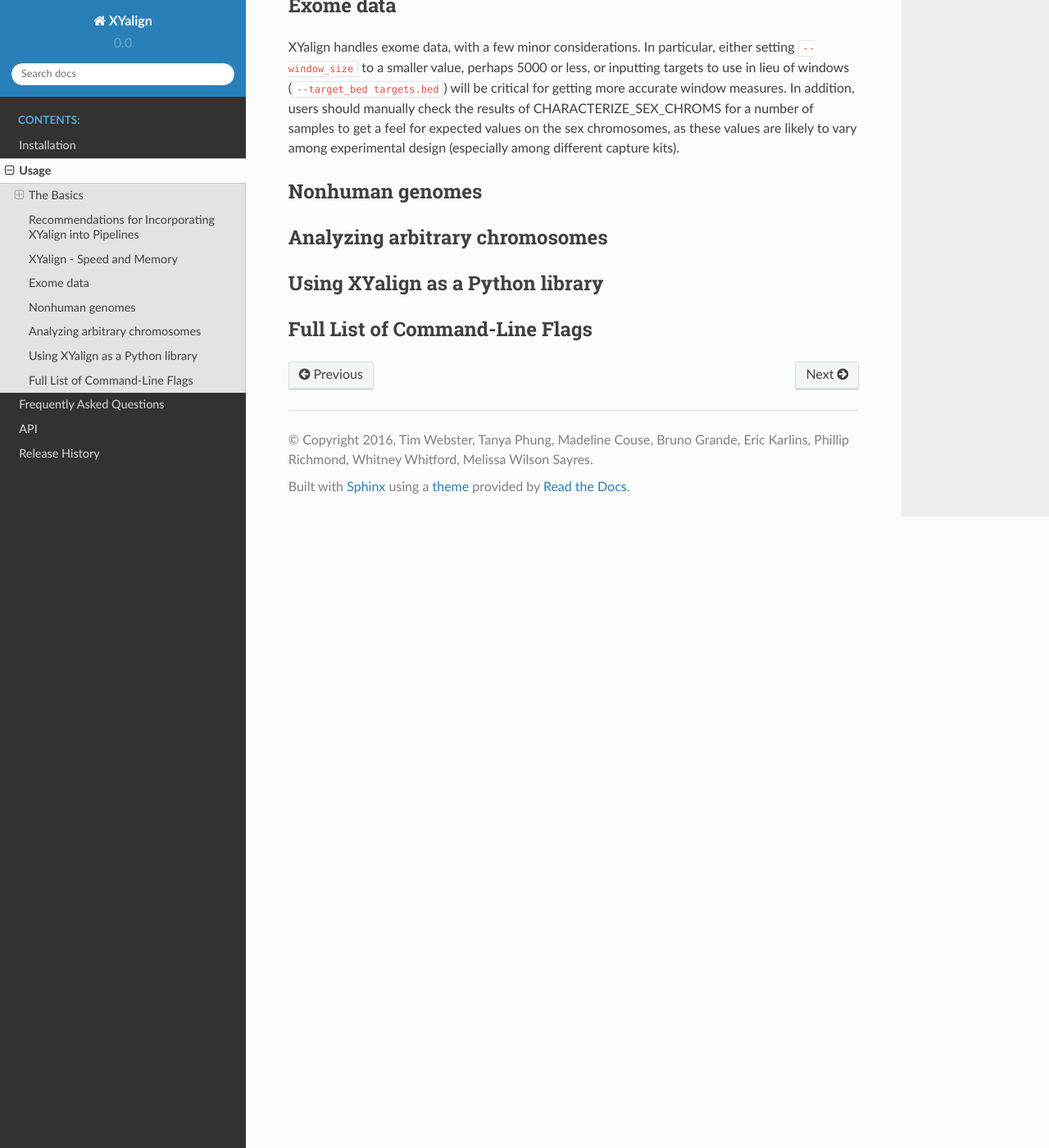
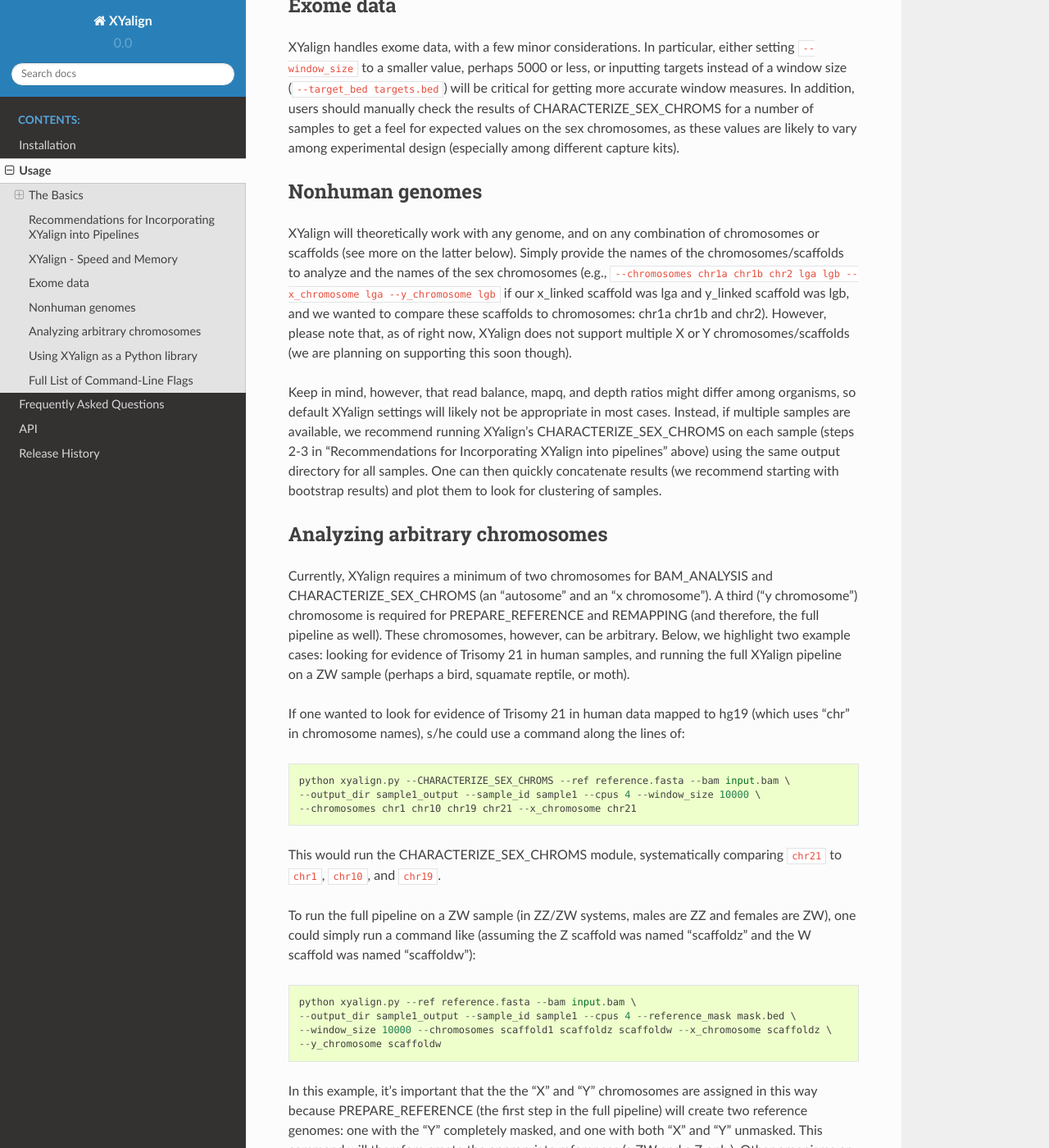
Before and after one commit to SexChrLab/XYalign, a Sphinx documentation site: the page built from docs/usage.rst, in a window 1280 px wide and 1400 px high, scrolled down 4434 px. Shown: the whole window at 82% size. Built offline with Sphinx 7.4.7 and the Read the Docs theme 2.0.0, drawn with Linux system fonts in a browser that asks for light colours; pages that are not in the unit, such as notebooks, are missing from menus; some of the changed text lies outside the part shown.

```diff
--- a/docs/usage.rst
+++ b/docs/usage.rst
@@ -197,7 +197,7 @@ Exome data
 
 XYalign handles exome data, with a few minor considerations.  In particular, either setting
 ``--window_size`` to a smaller value, perhaps 5000 or less, or inputting
-targets to use in lieu of windows (``--target_bed targets.bed``) will be critical
+targets instead of a window size (``--target_bed targets.bed``) will be critical
 for getting more accurate window measures.  In addition, users should manually
 check the results of CHARACTERIZE_SEX_CHROMS for a number of samples to get a feel
 for expected values on the sex chromosomes, as these values are likely to vary among
@@ -206,8 +206,58 @@ experimental design (especially among different capture kits).
 Nonhuman genomes
 ----------------
 
+XYalign will theoretically work with any genome, and on any combination of chromosomes
+or scaffolds (see more on the latter below).  Simply provide the names of the
+chromosomes/scaffolds to analyze and the names of the sex chromosomes (e.g.,
+``--chromosomes chr1a chr1b chr2 lga lgb --x_chromosome lga --y_chromosome lgb``
+if our x_linked scaffold was lga and y_linked scaffold was lgb, and we wanted
+to compare these scaffolds to chromosomes: chr1a chr1b and chr2). However,
+please note that, as of right now, XYalign does not support multiple X or Y
+chromosomes/scaffolds (we are planning on supporting this soon though).
+
+Keep in mind, however, that read balance, mapq, and depth ratios might differ
+among organisms, so default XYalign settings will likely not be appropriate in
+most cases.  Instead, if multiple samples are available, we recommend running
+XYalign's CHARACTERIZE_SEX_CHROMS  on each sample (steps 2-3 in
+"Recommendations for Incorporating XYalign into pipelines" above)
+using the same output directory for all samples.  One can then quickly concatenate
+results (we recommend starting with bootstrap results) and plot them to look
+for clustering of samples.
+
 Analyzing arbitrary chromosomes
 -------------------------------
+
+Currently, XYalign requires a minimum of two chromosomes for BAM_ANALYSIS and
+CHARACTERIZE_SEX_CHROMS (an "autosome" and an "x chromosome").  A third ("y chromosome")
+chromosome is required for PREPARE_REFERENCE and REMAPPING (and therefore, the
+full pipeline as well).  These chromosomes, however, can be arbitrary. Below,
+we highlight two example cases: looking for evidence of Trisomy 21 in human samples,
+and running the full XYalign pipeline on a ZW sample (perhaps a bird, squamate reptile, or moth).
+
+If one wanted to look for evidence of Trisomy 21 in human data mapped to hg19 (which uses
+"chr" in chromosome names), s/he could use a command along the lines of::
+
+	python xyalign.py --CHARACTERIZE_SEX_CHROMS --ref reference.fasta --bam input.bam \
+	--output_dir sample1_output --sample_id sample1 --cpus 4 --window_size 10000 \
+	--chromosomes chr1 chr10 chr19 chr21 --x_chromosome chr21
+
+This would run the CHARACTERIZE_SEX_CHROMS module, systematically comparing
+``chr21`` to ``chr1``, ``chr10``, and ``chr19``.
+
+To run the full pipeline on a ZW sample (in ZZ/ZW systems, males are ZZ and females
+are ZW), one could simply run a command like (assuming the Z scaffold was named
+"scaffoldz" and the W scaffold was named "scaffoldw")::
+
+	python xyalign.py --ref reference.fasta --bam input.bam \
+	--output_dir sample1_output --sample_id sample1 --cpus 4 --reference_mask mask.bed \
+	--window_size 10000 --chromosomes scaffold1 scaffoldz scaffoldw --x_chromosome scaffoldz \
+	--y_chromosome scaffoldw
+
+In this example, it's important that the the "X" and "Y" chromosomes are assigned in this way
+because PREPARE_REFERENCE (the first step in the full pipeline) will create two
+reference genomes: one with the "Y" completely masked, and one with both "X" and "Y"
+unmasked.  This command will therefore create the appropriate references (a ZW and
+a Z only).  Other organisms or uses might not require this consideration.
 
 Using XYalign as a Python library
 ---------------------------------
```
Also changed, not shown: other parts of docs/usage.rst (+3 -3 lines), README.md (+2 -16 lines).
